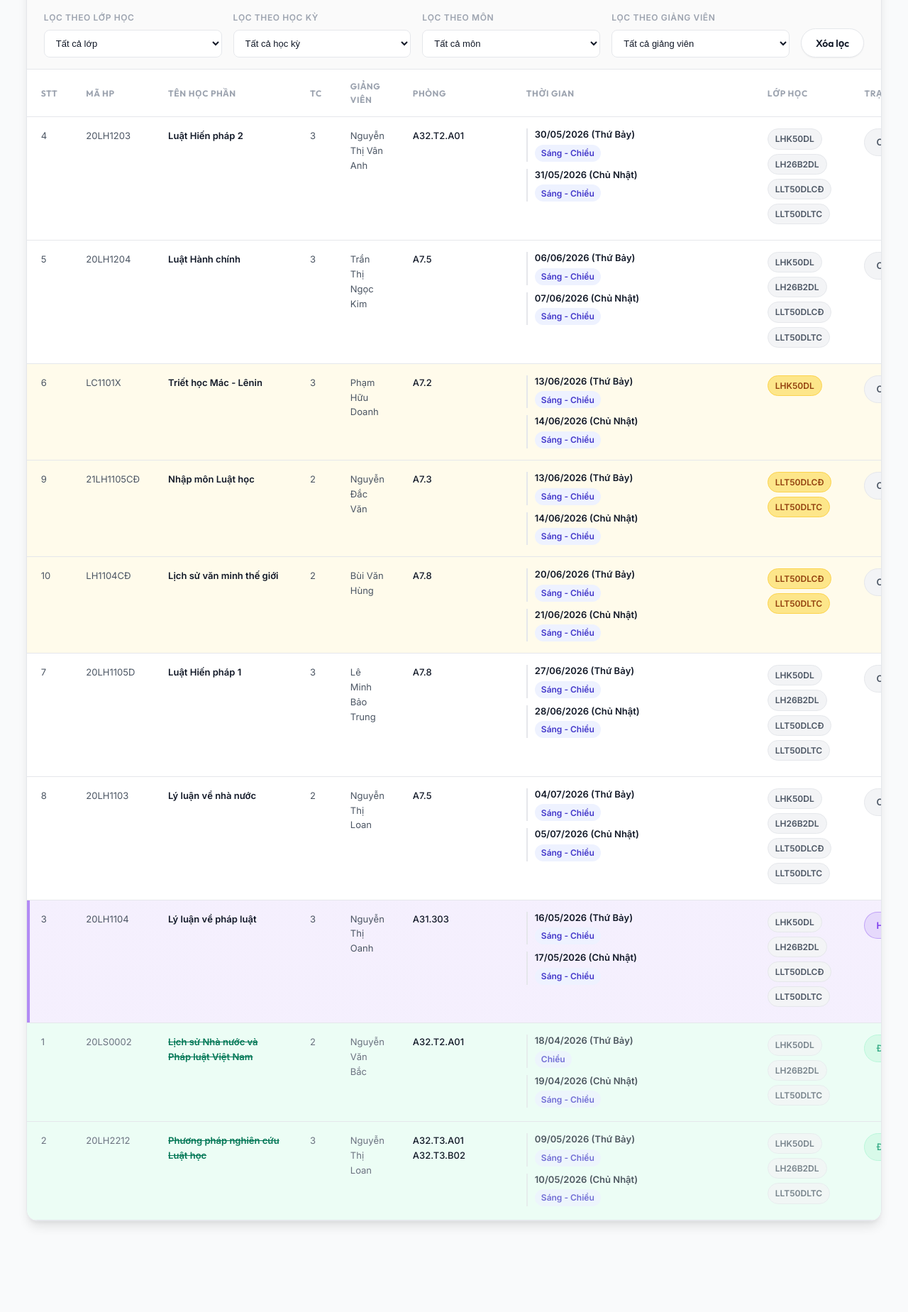
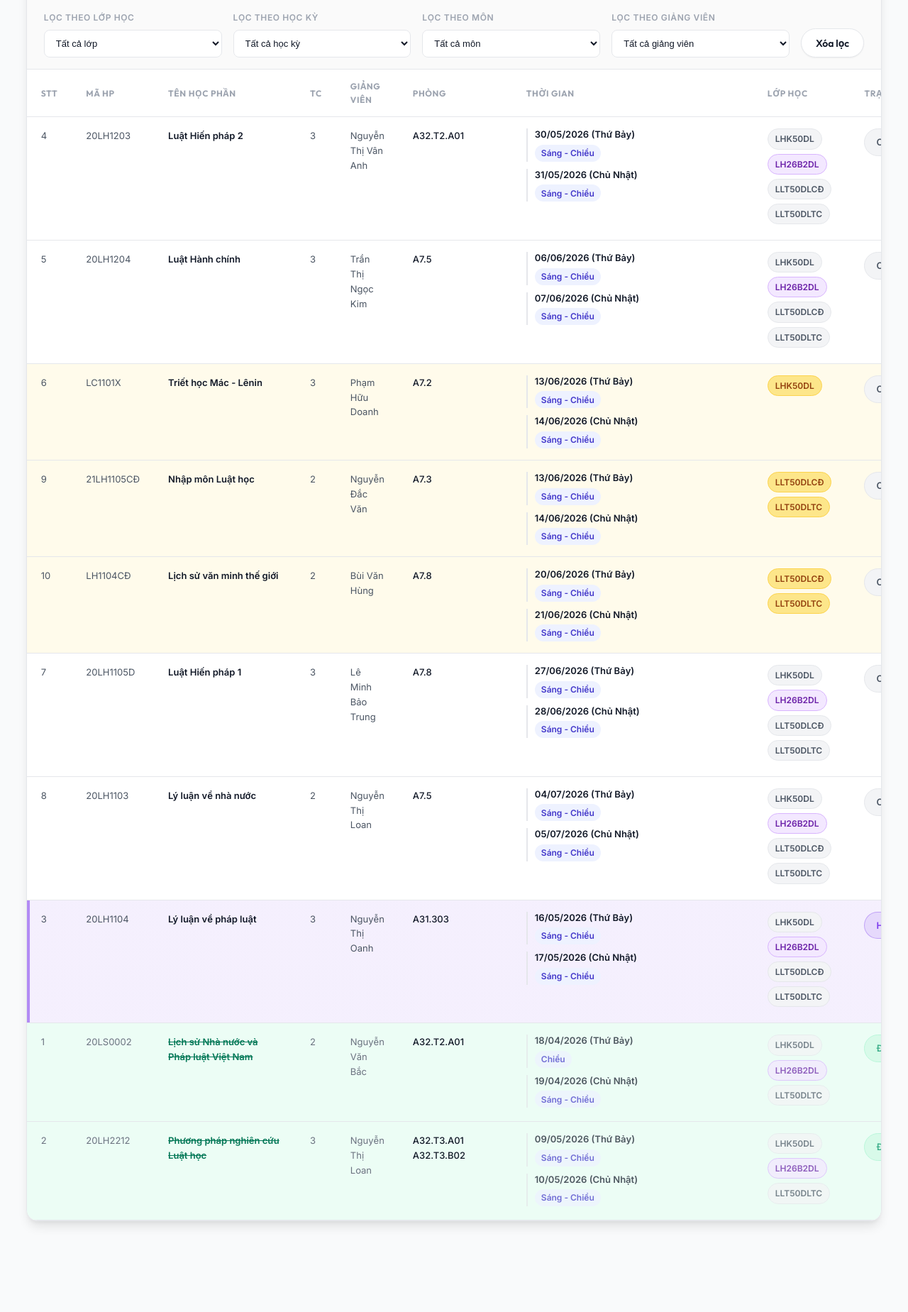
Before and after one commit to Messiac24/Luat-Schedule, a Flask app: page / in a window 1280 px wide. Shown: the part 161-2010 px from the top of the page at 71% size. Run offline with Flask 3, Linux system fonts and the light colour scheme.

Commit message:
Highlight LH26B2DL class badge

```diff
--- a/schedule-tool/static/css/style.css
+++ b/schedule-tool/static/css/style.css
@@ -378,6 +378,13 @@ tr.subject-row.low-class-count .badge-class {
     color: var(--color-text-secondary);
     margin-right: 6px;
     margin-bottom: 6px;
+}
+
+.badge-class.class-lh26b2dl,
+tr.subject-row.low-class-count .badge-class.class-lh26b2dl {
+    background: #F3E8FF;
+    border-color: #D8B4FE;
+    color: #6B21A8;
 }
 
 /* Status Select (Pill Design) */
--- a/schedule-tool/templates/index.html
+++ b/schedule-tool/templates/index.html
@@ -157,7 +157,7 @@
                             </td>
                             <td class="col-classes" data-label="LỚP HỌC">
                                 {% for lop in subj.lop_hoc %}
-                                    <span class="badge-class">{{ lop }}</span>
+                                    <span class="badge-class{% if lop == 'LH26B2DL' %} class-lh26b2dl{% endif %}">{{ lop }}</span>
                                 {% endfor %}
                             </td>
                             <td class="col-status" data-label="TRẠNG THÁI">
```
Also changed, not shown: schedule-tool/tests/test_admin_view_mode.py (+1 -0 lines), schedule-tool/tests/test_responsive_css.py (+8 -0 lines).
